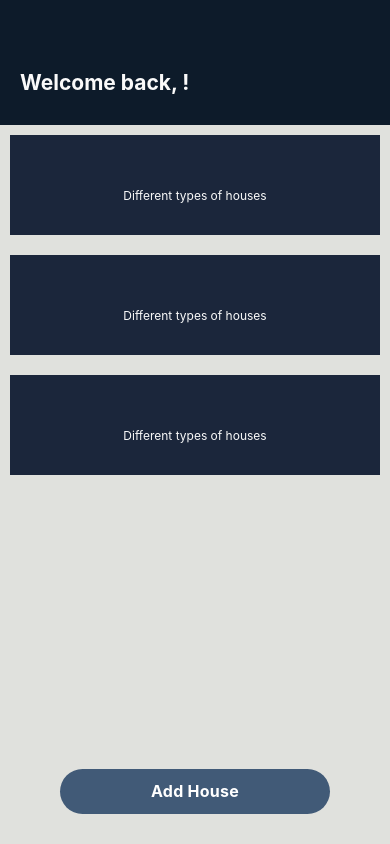
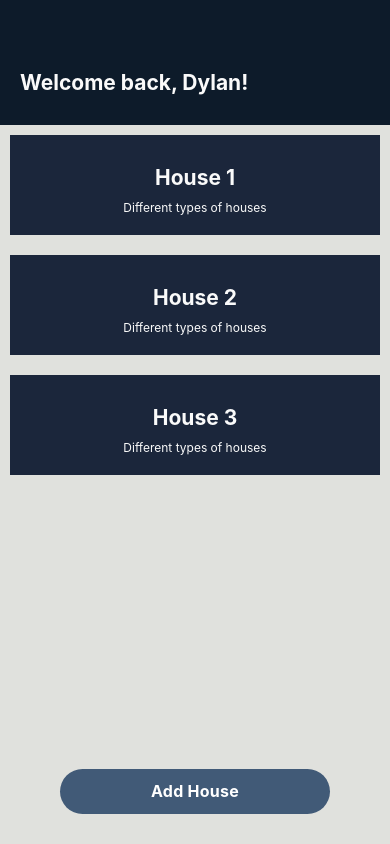
Before and after one commit to Sam-Geboers/Gip-5-Mobile, a React Native app: screen /Home in a window 390 px wide. Built offline with nearby package versions, Linux system fonts and the light colour scheme; some icons are missing.

Commit message:
added components

```diff
--- /dev/null
+++ b/screens/DeviceScreen.js
@@ -0,0 +1,17 @@
+import { Pressable, StyleSheet, Text, View } from 'react-native';
+
+export default function DeviceScreen({ navigation }) {
+  return (
+    <View style={styles.container}>
+    </View>
+  );
+}
+
+const styles = StyleSheet.create({
+  container: {
+    flex: 1,
+    backgroundColor: '#E0E1DD',
+    margin: 0,
+    padding: 0,
+  },
+});
--- a/screens/Homescreen.js
+++ b/screens/Homescreen.js
@@ -1,19 +1,27 @@
 import { StatusBar } from 'expo-status-bar';
-import { Button, Pressable, StyleSheet, Text, View } from 'react-native';
+import { Button, Pressable, StyleSheet, Text, TouchableOpacity, View } from 'react-native';
 import Header from '../components/Header';
 import House from '../components/House';
 
-export default function Homescreen({ navigation }) {
+export default function HomeScreen({ navigation }) {
   return (
     <View style={styles.container}>
       <StatusBar style='light' />
 
-      <Header />
+      <Header username='Dylan'/>
 
       <View style={styles.housesContainer}>
-        <House style={styles.house} onPress={() => navigation.navigate("house")} />
-        <House style={styles.house} />
-        <House style={styles.house} />
+        <TouchableOpacity onPress={() => navigation.navigate('House')}>
+          <House style={styles.house} name='House 1'/>
+        </TouchableOpacity>
+
+        <TouchableOpacity onPress={() => navigation.navigate('House')}>
+          <House style={styles.house} name='House 2'/>
+        </TouchableOpacity>
+
+        <TouchableOpacity onPress={() => navigation.navigate('House')}>
+          <House style={styles.house} name='House 3'/>
+        </TouchableOpacity>
       </View>
 
       <Pressable style={styles.addHouseBtn}>
--- /dev/null
+++ b/screens/HouseScreen.js
@@ -0,0 +1,47 @@
+import { Pressable, StyleSheet, Text, View } from 'react-native';
+
+export default function HouseScreen({ navigation, route }) {
+  return (
+    <View style={styles.container}>
+      <View style={styles.roomContainer}>
+
+      </View>
+
+      <Pressable style={styles.goBackBtn} onPress={() => navigation.goBack()}>
+        <Text style={styles.goBackText}>Go Back</Text>
+      </Pressable>
+    </View>
+  );
+}
+
+const styles = StyleSheet.create({
+  container: {
+    flex: 1,
+    backgroundColor: '#E0E1DD',
+    margin: 0,
+    padding: 0,
+  },
+  roomContainer: {
+    flex: 1,
+    flexDirection: 'column',
+    backgroundColor: '#E0E1DD',
+  },
+  goBackBtn: {
+    alignItems: 'center',
+    justifyContent: 'center',
+    marginHorizontal: 60,
+    marginBottom: 30,
+    paddingVertical: 12,
+    paddingHorizontal: 32,
+    borderRadius: 50,
+    elevation: 3,
+    backgroundColor: '#415A77',
+  },
+  goBackText: {
+    fontSize: 16,
+    lineHeight: 21,
+    fontWeight: 'bold',
+    letterSpacing: 0.25,
+    color: 'white',
+  },
+});
--- /dev/null
+++ b/screens/RoomScreen.js
@@ -0,0 +1,17 @@
+import { Pressable, StyleSheet, Text, View } from 'react-native';
+
+export default function RoomScreen({ navigation }) {
+  return (
+    <View style={styles.container}>
+    </View>
+  );
+}
+
+const styles = StyleSheet.create({
+  container: {
+    flex: 1,
+    backgroundColor: '#E0E1DD',
+    margin: 0,
+    padding: 0,
+  },
+});
```
